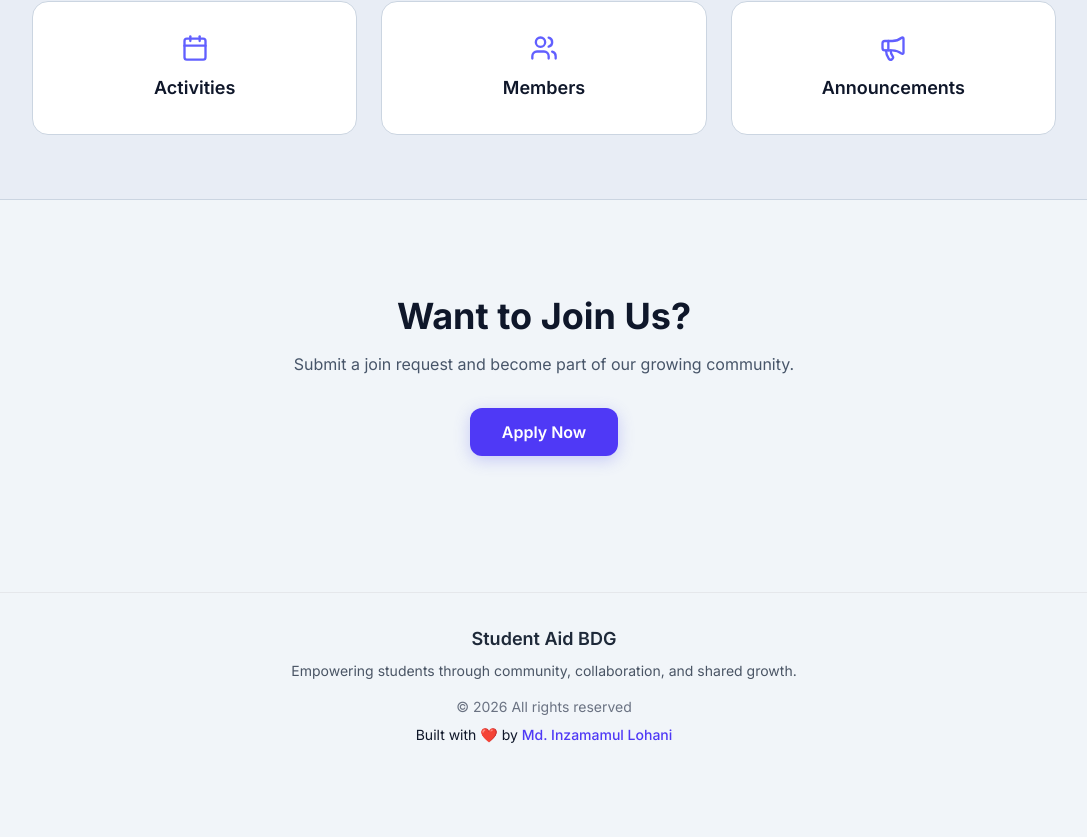
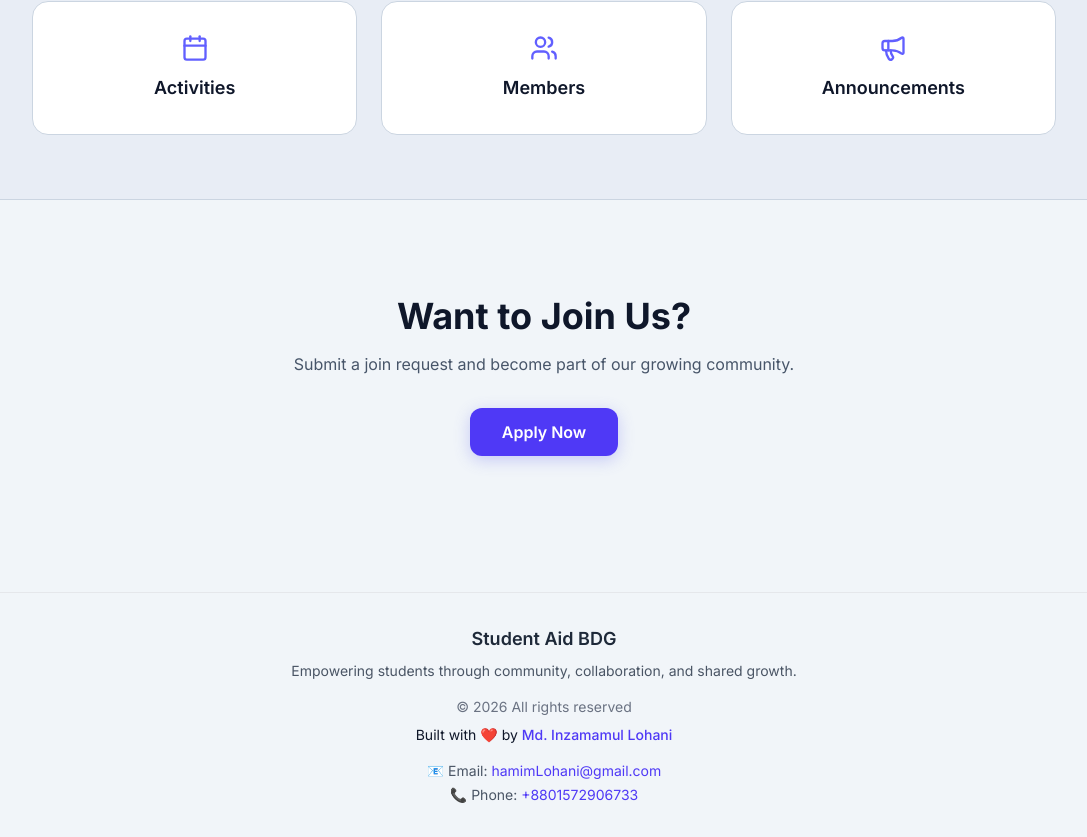
Before and after one commit to hamimLohani/student-aid, a Next.js app: page / in a window 1280 px wide. Shown: the part 1462-2299 px from the top of the page, without its empty margins (96-1183 px from the left). Before the commit the page ends 2239 px from the top, so only its background shows below. Built offline with nearby package versions, Linux system fonts and the light colour scheme; no server answers.

Commit message:
Update update contact page.tsx

```diff
--- a/app/page.tsx
+++ b/app/page.tsx
@@ -119,6 +119,22 @@ export default function HomePage() {
       </span>
     </div>
 
+{/* Contact Info */}
+    <div className="mt-4 text-sm text-gray-600 dark:text-gray-400 space-y-1">
+      <p>
+        📧 Email:{" "}
+        <a href="mailto: hamimLohani@gmail.com" className="text-indigo-600 hover:underline">
+          hamimLohani@gmail.com
+        </a>
+      </p>
+      <p>
+        📞 Phone:{" "}
+        <a href="tel:+8801572906733" className="text-indigo-600 hover:underline">
+          +8801572906733
+        </a>
+      </p>
+    </div>
+
   </div>
 </footer>
     </div>
```
